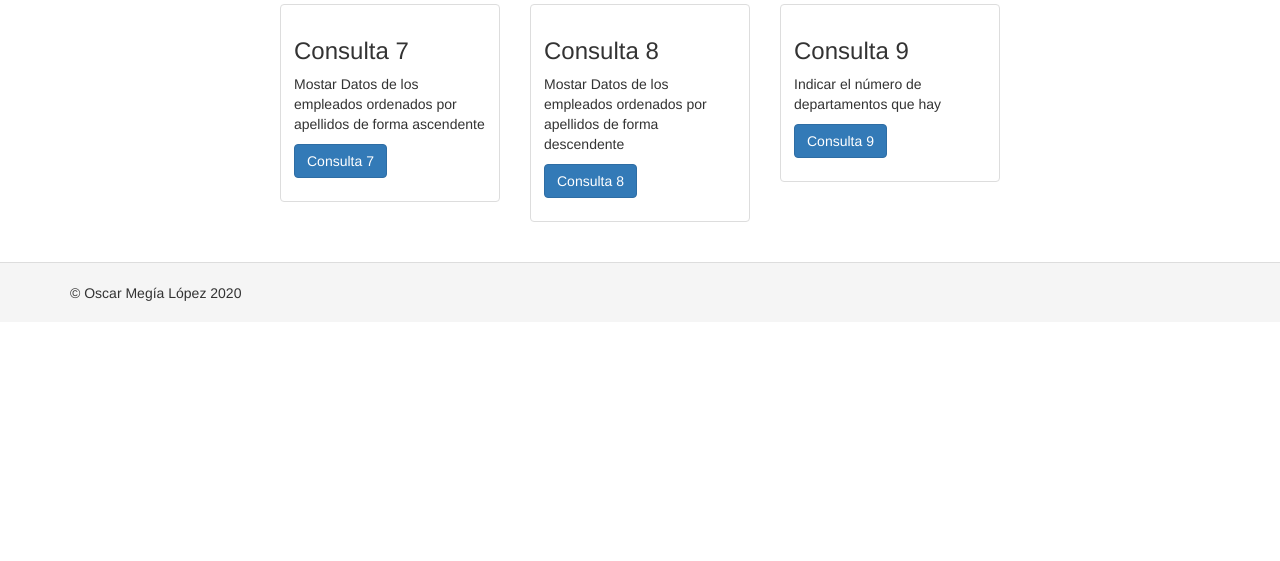
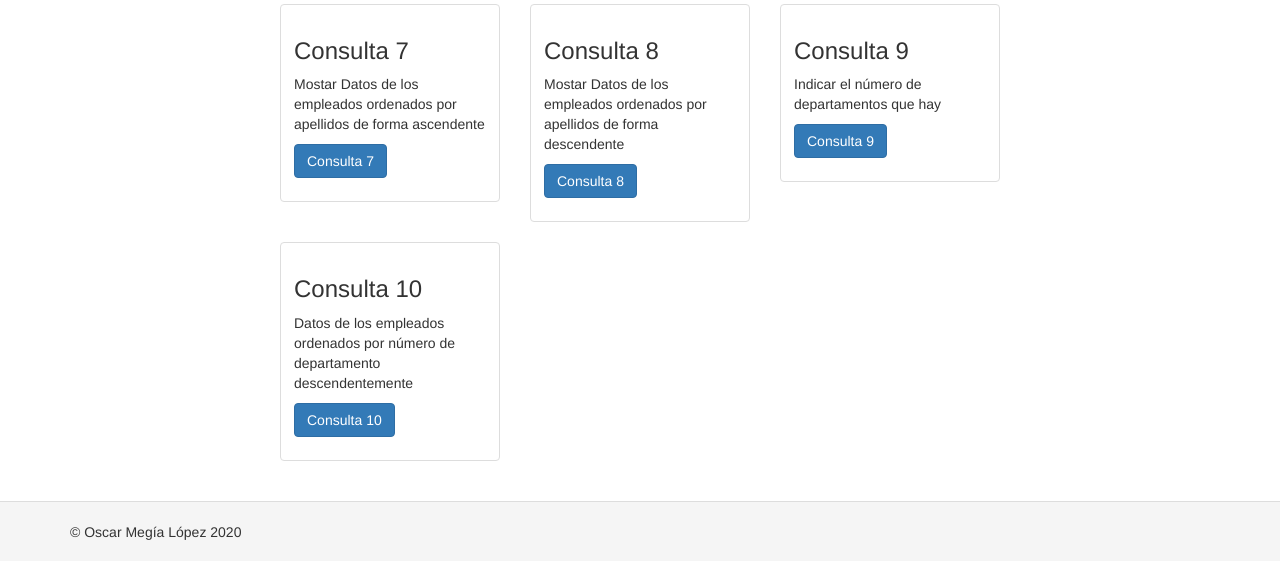
Before and after one commit to OscarAlpe/practica1yii, a Yii app: template views/site/index.php in a window 1280 px wide. Shown: the part 483-1044 px from the top of the page. Before the commit the page ends 784 px from the top, so only its background shows below. Run offline with PHP 8.4 and a stand-in for Yii, Linux system fonts and the light colour scheme; the template is opened without the code that fills it, so the values that code supplies are empty; some libraries are stand-ins or nearby versions.

Commit message:
Consulta 10: Datos de los empleados ordenados por número de departamento descendentemente

```diff
--- a/views/site/index.php
+++ b/views/site/index.php
@@ -92,4 +92,15 @@
     </div>
   </div>
 </div>
+<div class="row">
+  <div class="col-sm-4">
+    <div class="thumbnail">
+      <div class="caption">
+        <h3>Consulta 10</h3>
+        <p>Datos de los empleados ordenados por número de departamento descendentemente</p>
+        <p><?= Html::a('Consulta 10', ['/site/consulta10'], ['class'=>'btn btn-primary grid-button']) ?></p>
+      </div>
+    </div>
+  </div>
 </div>
+</div>
```
Also changed, not shown: controllers/SiteController.php (+21 -0 lines).
